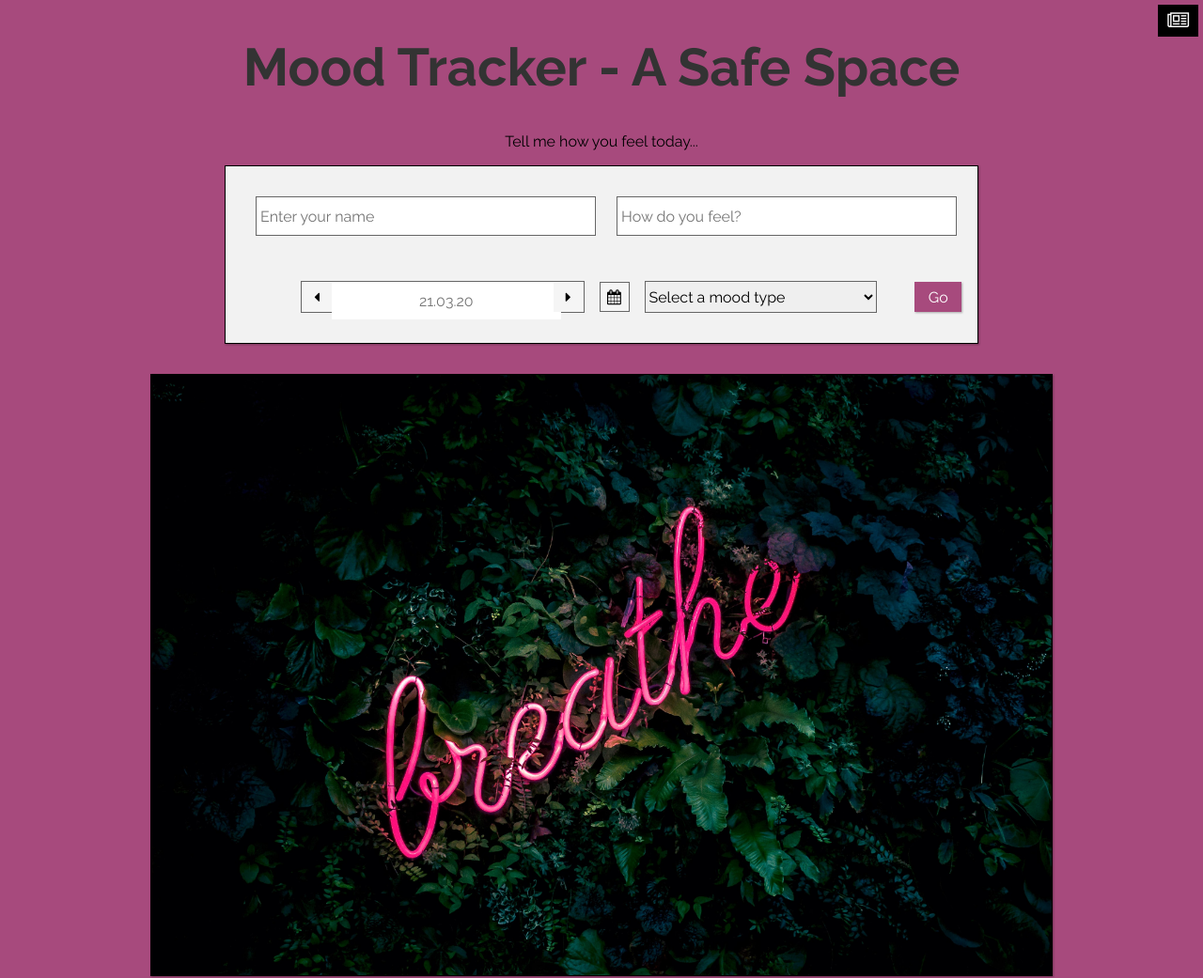
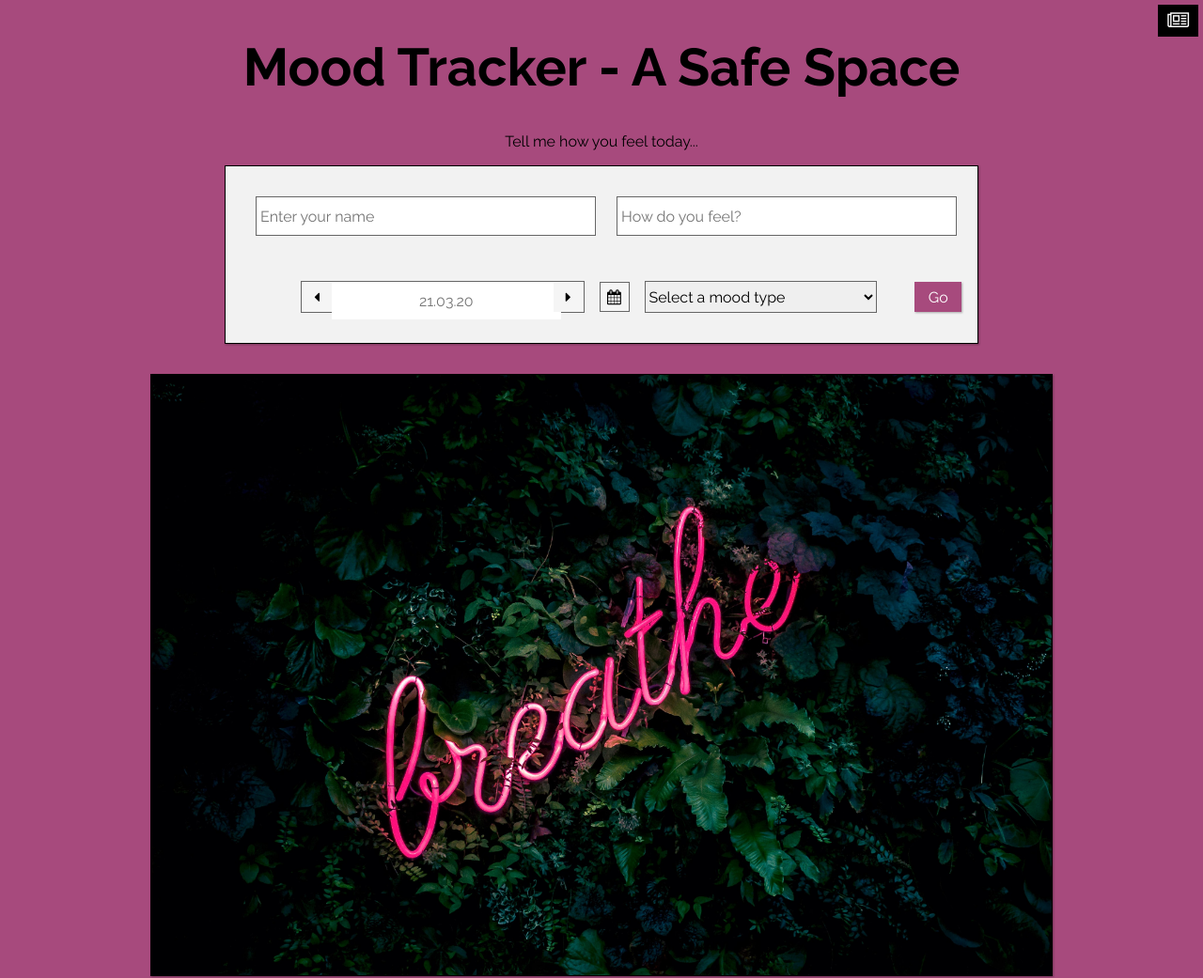
Before and after one commit to mehtavishwa30/gatsby-a11y-demo, a Gatsby site: page / in a window 1280 px wide. Shown: the whole page at 94% size. Built offline with nearby package versions, Linux system fonts and the light colour scheme; Gatsby itself is replaced by a stand-in of ours.

Commit message:
Update header.js

```diff
--- a/src/components/header.js
+++ b/src/components/header.js
@@ -14,7 +14,7 @@ const Header = ({ siteTitle, showModal }) => (
       <Link
         to="/"
         style={{
-          color: `#333`,
+          color: `#000`,
           textDecoration: `none`,
         }}
       >
```
